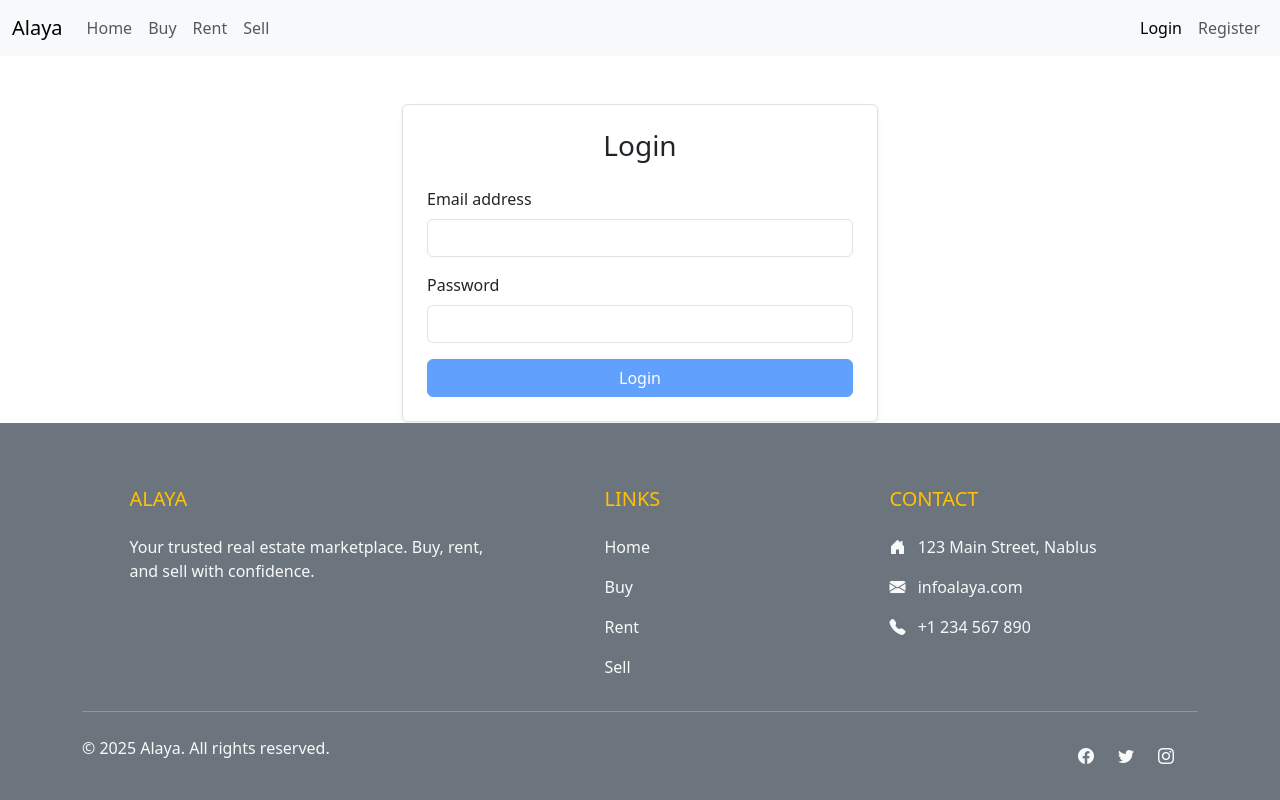
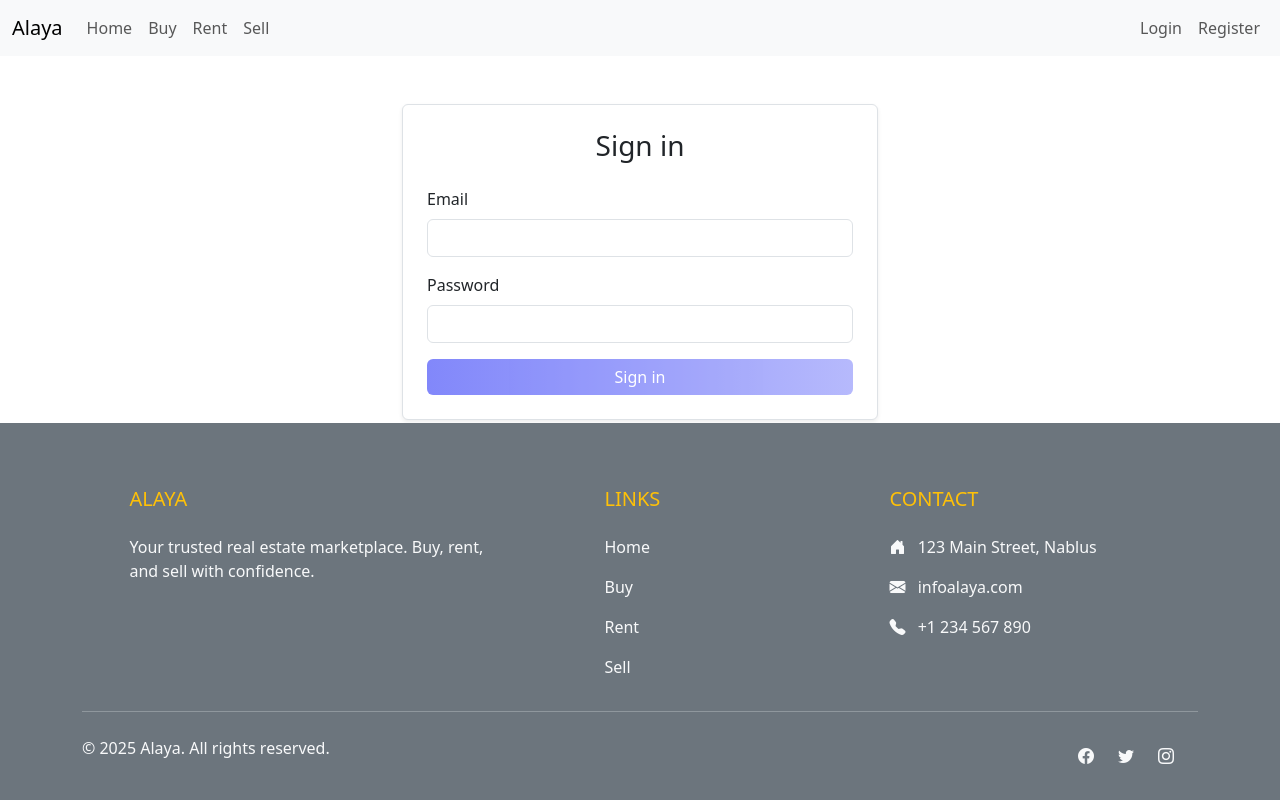
Before and after one commit to AlaaOdeh0/real-estate-marketplace-platform, an Angular app: page /Login in a window 1280 px wide. Built offline with nearby package versions, Linux system fonts and the light colour scheme.

Commit message:
update login feature to modern modal design

```diff
--- a/src/app/login/login.component.css
+++ b/src/app/login/login.component.css
@@ -0,0 +1,25 @@
+form {
+  background: #fff;
+  border-radius: 0.75rem;
+  padding: 2rem;
+  box-shadow: 0 0 8px rgba(198, 220, 245, 0.7);
+  outline: none;
+  border-color: #d4d5f7;
+}
+
+button[type="submit"] {
+  background: linear-gradient(to right, #3e47f8, #8f94fb);
+  border: none;
+}
+
+button[type="submit"]:hover {
+  filter: brightness(1.1);
+}
+input.form-control:hover {
+    background-color: #e9e7ec;
+  }
+
+  input.form-control:hover {
+    box-shadow: 0 0 6px #3e47f8; /* soft blue glow */
+    transition: box-shadow 0.3s ease-in-out;
+  }
--- a/src/app/login/login.component.html
+++ b/src/app/login/login.component.html
@@ -1,9 +1,9 @@
 <div class="container mt-5" style="max-width: 500px;">
     <form [formGroup]="loginForm" (ngSubmit)="onSubmit()" class="p-4 shadow-sm bg-white rounded border">
-      <h3 class="mb-4 text-center">Login</h3>
+      <h3 class="mb-4 text-center">Sign in</h3>
 
       <div class="mb-3">
-        <label class="form-label">Email address</label>
+        <label class="form-label">Email</label>
         <input type="email" class="form-control" formControlName="email">
         <div class="text-danger small" *ngIf="loginForm.get('email')?.invalid && loginForm.get('email')?.touched">
           <small *ngIf="loginForm.get('email')?.errors?.['required']">Email is required.</small>
@@ -19,6 +19,6 @@
         </div>
       </div>
 
-      <button type="submit" class="btn btn-primary w-100" [disabled]="loginForm.invalid">Login</button>
+      <button type="submit" class="btn btn-primary w-100" [disabled]="loginForm.invalid">Sign in </button>
     </form>
   </div>
--- a/src/app/login/login.component.ts
+++ b/src/app/login/login.component.ts
@@ -1,4 +1,4 @@
-import { Component } from '@angular/core';
+import { Component, EventEmitter, Output } from '@angular/core';
 import { FormBuilder, FormGroup, Validators, ReactiveFormsModule } from '@angular/forms';
 import { CommonModule } from '@angular/common';
 
@@ -11,6 +11,7 @@ import { CommonModule } from '@angular/common';
 })
 export class LoginComponent {
   loginForm: FormGroup;
+  @Output() formSubmitted = new EventEmitter<void>();
 
   constructor(private fb: FormBuilder) {
     this.loginForm = this.fb.group({
@@ -22,7 +23,7 @@ export class LoginComponent {
   onSubmit() {
     if (this.loginForm.valid) {
       console.log('Login data:', this.loginForm.value);
-      // Call auth service here
+      this.formSubmitted.emit();
     } else {
       this.loginForm.markAllAsTouched();
     }
--- a/src/app/navbar/navbar.component.html
+++ b/src/app/navbar/navbar.component.html
@@ -8,32 +8,34 @@
     <div class="collapse navbar-collapse" id="navbarSupportedContent">
       <ul class="navbar-nav me-auto mb-2 mb-lg-0">
         <li class="nav-item">
-                    <a class="nav-link" routerLink="/Home"routerLinkActive="active" ariaCurrentWhenActive="page">Home</a>
+          <a class="nav-link" routerLink="/Home" routerLinkActive="active" ariaCurrentWhenActive="page">Home</a>
         </li>
         <li class="nav-item">
-                    <a class="nav-link" routerLink="/Buy"routerLinkActive="active" ariaCurrentWhenActive="page">Buy</a>
+          <a class="nav-link" routerLink="/Buy" routerLinkActive="active" ariaCurrentWhenActive="page">Buy</a>
         </li>
         <li class="nav-item">
-                    <a class="nav-link" routerLink="/Rent"routerLinkActive="active" ariaCurrentWhenActive="page">Rent</a>
+          <a class="nav-link" routerLink="/Rent" routerLinkActive="active" ariaCurrentWhenActive="page">Rent</a>
         </li>
         <li class="nav-item">
-                    <a class="nav-link" routerLink="/Sell"routerLinkActive="active" ariaCurrentWhenActive="page">Sell</a>
+          <a class="nav-link" routerLink="/Sell" routerLinkActive="active" ariaCurrentWhenActive="page">Sell</a>
         </li>
       </ul>
 
       <ul class="navbar-nav ms-auto mb-2 mb-lg-0">
         <li class="nav-item">
-                  <a class="nav-link" routerLink="/Login" routerLinkActive="active" ariaCurrentWhenActive="page">Login</a>
+          <a class="nav-link" href="#" (click)="openLoginModal()">Login</a>
         </li>
+
         <li class="nav-item">
           <a class="nav-link" href="#" (click)="openModal()">Register</a>
         </li>
       </ul>
 
-              <div class="modal fade show d-block" tabindex="-1" *ngIf="showRegisterModal"
-                  style="background: rgba(0,0,0,0.5);" (click)="closeModal()">
+      <div class="modal fade show d-block" tabindex="-1" *ngIf="showRegisterModal" style="background: rgba(0,0,0,0.5);"
+        (click)="closeModal()">
 
-              <div class="modal-dialog modal-dialog-centered modal-lg" (click)="$event.stopPropagation()" style="max-width: 500px;">
+        <div class="modal-dialog modal-dialog-centered modal-lg" (click)="$event.stopPropagation()"
+          style="max-width: 500px;">
           <div class="modal-content" style="max-height: 90vh; overflow: hidden;">
 
             <!-- Sticky Header -->
@@ -52,6 +54,29 @@
 
 
 
+      <!-- LOGIN MODAL -->
+      <div class="modal fade show d-block" tabindex="-1" *ngIf="showLoginModal" style="background: rgba(0,0,0,0.5);"
+        (click)="closeLoginModal()">
+
+        <div class="modal-dialog modal-dialog-centered modal-lg" (click)="$event.stopPropagation()"
+          style="max-width: 500px;">
+          <div class="modal-content" style="max-height: 90vh; overflow: hidden;">
+
+            <!-- Sticky Header -->
+            <div class="modal-header sticky-top bg-white z-3">
+              <h5 class="modal-title">Welcom to Alaya</h5>
+              <button type="button" class="btn-close" (click)="closeLoginModal()"></button>
+            </div>
+
+            <!-- Scrollable Body -->
+            <div class="modal-body overflow-auto" style="max-height: calc(90vh - 56px);">
+              <app-login (formSubmitted)="closeLoginModal()"></app-login>
+            </div>
+          </div>
+        </div>
+      </div>
+
+
 
     </div>
   </div>
--- a/src/app/navbar/navbar.component.ts
+++ b/src/app/navbar/navbar.component.ts
@@ -2,17 +2,27 @@ import { Component } from '@angular/core';
 import { RouterLink, RouterLinkActive } from '@angular/router';
 import { RegisterComponent } from '../register/register.component';
 import { NgIf } from '@angular/common';
+import { LoginComponent } from '../login/login.component';
 
 
 @Component({
   selector: 'app-navbar',
   standalone: true,
-  imports: [RouterLink, RouterLinkActive, RegisterComponent, NgIf],
+  imports: [RouterLink, RouterLinkActive, RegisterComponent, NgIf, LoginComponent],
   templateUrl: './navbar.component.html',
   styleUrl: './navbar.component.css'
 })
 export class NavbarComponent {
   showRegisterModal = false;
+  showLoginModal = false;
+
+  openLoginModal() {
+    this.showLoginModal = true;
+  }
+
+  closeLoginModal() {
+    this.showLoginModal = false;
+  }
 
   openModal() {
     this.showRegisterModal = true;
--- a/src/app/register/register.component.css
+++ b/src/app/register/register.component.css
@@ -1,14 +1,19 @@
 input.form-control:hover {
-    background-color: #f9f9f9;
+    background-color: #ede9f1;
   }
 
   input.form-control:hover {
-    box-shadow: 0 0 6px rgba(0, 123, 255, 0.5); /* soft blue glow */
+    box-shadow: 0 0 6px #3e47f8; /* soft blue glow */
     transition: box-shadow 0.3s ease-in-out;
   }
 
   input.form-control:focus {
-    box-shadow: 0 0 8px rgba(0, 123, 255, 0.7);
+    box-shadow: 0 0 8px rgba(198, 220, 245, 0.7);
     outline: none;
-    border-color: #80bdff;
+    border-color: #d4d5f7;
   }
+
+  .btn {
+    background: linear-gradient(to right, #3e47f8, #b6b9ff);
+    border: none;
+}
--- a/src/app/register/register.component.html
+++ b/src/app/register/register.component.html
@@ -41,5 +41,5 @@
       </div>
     </div>
 
-    <button class="btn btn-primary w-100 rounded-3" type="submit" [disabled]="registerForm.invalid">Submit</button>
+    <button class="btn  w-100 rounded-3" type="submit" [disabled]="registerForm.invalid" style="color: rgb(235, 229, 229);">Submit</button>
   </form>
```
Lines whose indentation alone changed are shown as unchanged.
